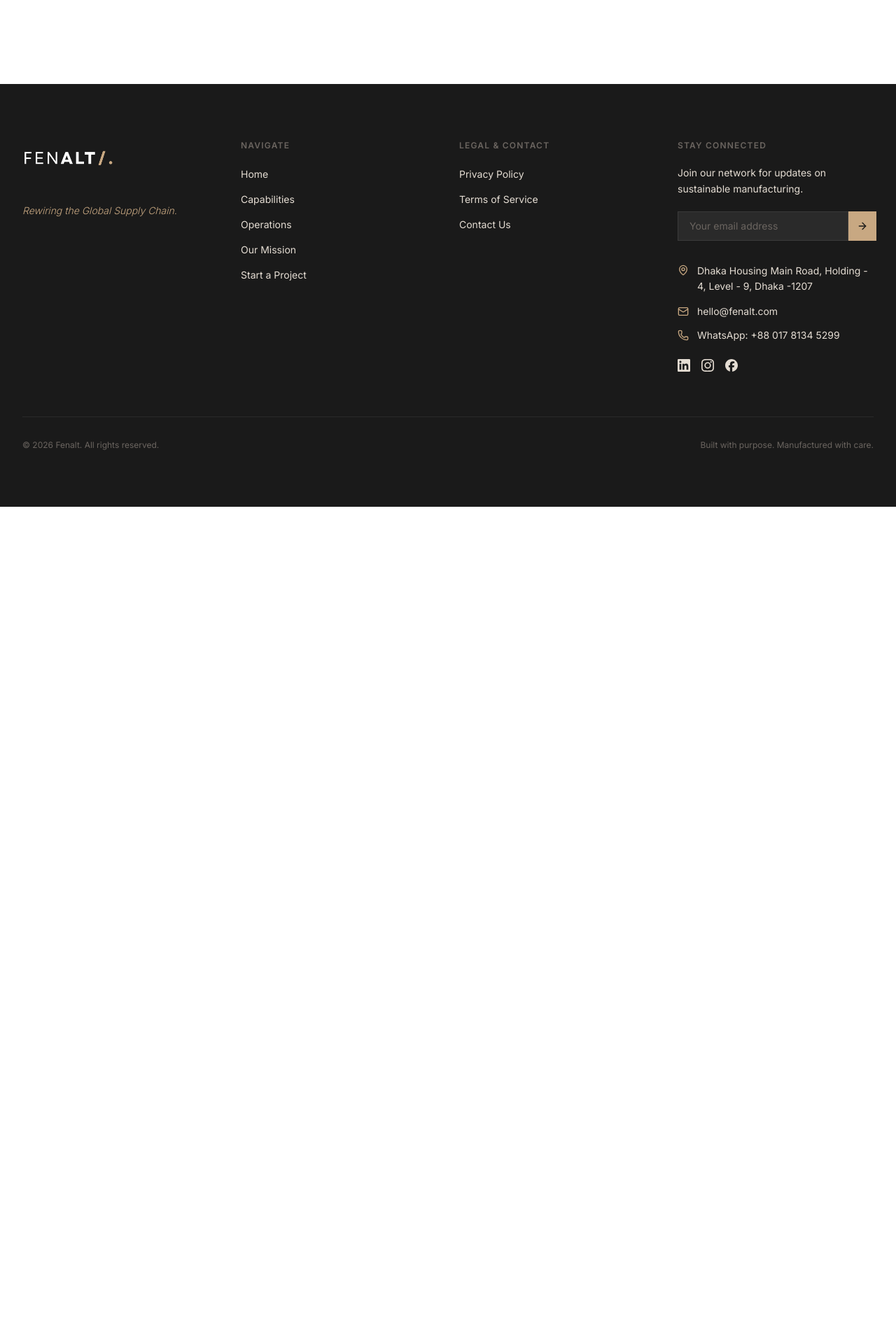
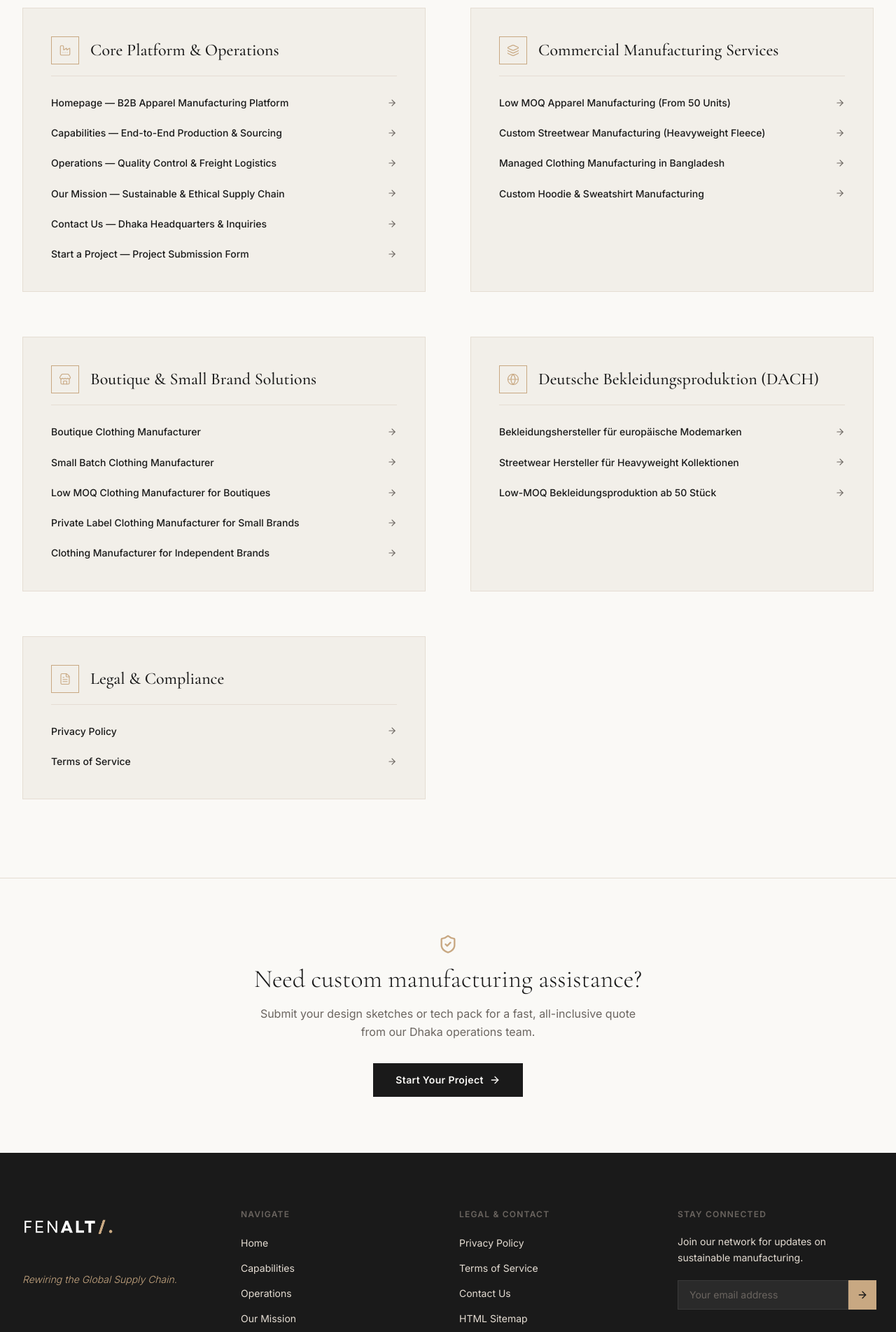
Before and after one commit to rifatkhan97/fenalt, a Next.js app: page /sitemap in a window 1280 px wide. Before the commit this address had no page. Shown: the part 680-2583 px from the top of the page at 70% size. Before the commit the page ends 1404 px from the top, so only its background shows below. Built offline with nearby package versions, Linux system fonts and the light colour scheme.

Commit message:
feat: add human-readable HTML sitemap page and footer integration

```diff
--- a/app/sitemap.ts
+++ b/app/sitemap.ts
@@ -26,6 +26,7 @@ export default function sitemap(): MetadataRoute.Sitemap {
     { path: "/mission", changeFrequency: "monthly", priority: 0.7 },
     { path: "/intake", changeFrequency: "weekly", priority: 0.9 },
     { path: "/contact", changeFrequency: "monthly", priority: 0.8 },
+    { path: "/sitemap", changeFrequency: "monthly", priority: 0.5 },
     { path: "/privacy", changeFrequency: "yearly", priority: 0.3 },
     { path: "/terms", changeFrequency: "yearly", priority: 0.3 },
   ];
--- /dev/null
+++ b/app/sitemap/page.tsx
@@ -0,0 +1,182 @@
+import type { Metadata } from "next";
+import Link from "next/link";
+import { ArrowRight, Map, ShieldCheck, Factory, Layers, Store, Globe, FileText } from "lucide-react";
+
+export const metadata: Metadata = {
+  title: "HTML Sitemap & Page Directory | Fenalt",
+  description:
+    "Complete human-readable sitemap and page directory for Fenalt. Explore our apparel manufacturing capabilities, low MOQ services, and global operations.",
+  alternates: {
+    canonical: "https://fenalt.com/sitemap",
+  },
+  openGraph: {
+    title: "HTML Sitemap & Page Directory | Fenalt",
+    description:
+      "Complete human-readable sitemap and page directory for Fenalt. Explore our apparel manufacturing capabilities, low MOQ services, and global operations.",
+    url: "https://fenalt.com/sitemap",
+  },
+};
+
+export default function HTMLSitemapPage() {
+  const breadcrumbsJsonLd = {
+    "@context": "https://schema.org",
+    "@type": "BreadcrumbList",
+    "itemListElement": [
+      {
+        "@type": "ListItem",
+        "position": 1,
+        "name": "Home",
+        "item": "https://fenalt.com",
+      },
+      {
+        "@type": "ListItem",
+        "position": 2,
+        "name": "Sitemap",
+        "item": "https://fenalt.com/sitemap",
+      },
+    ],
+  };
+
+  const categories = [
+    {
+      icon: Factory,
+      title: "Core Platform & Operations",
+      links: [
+        { href: "/", label: "Homepage — B2B Apparel Manufacturing Platform" },
+        { href: "/capabilities", label: "Capabilities — End-to-End Production & Sourcing" },
+        { href: "/operations", label: "Operations — Quality Control & Freight Logistics" },
+        { href: "/mission", label: "Our Mission — Sustainable & Ethical Supply Chain" },
+        { href: "/contact", label: "Contact Us — Dhaka Headquarters & Inquiries" },
+        { href: "/intake", label: "Start a Project — Project Submission Form" },
+      ],
+    },
+    {
+      icon: Layers,
+      title: "Commercial Manufacturing Services",
+      links: [
+        { href: "/low-moq-apparel-manufacturing", label: "Low MOQ Apparel Manufacturing (From 50 Units)" },
+        { href: "/streetwear-manufacturing", label: "Custom Streetwear Manufacturing (Heavyweight Fleece)" },
+        { href: "/clothing-manufacturer-bangladesh", label: "Managed Clothing Manufacturing in Bangladesh" },
+        { href: "/hoodie-manufacturing", label: "Custom Hoodie & Sweatshirt Manufacturing" },
+      ],
+    },
+    {
+      icon: Store,
+      title: "Boutique & Small Brand Solutions",
+      links: [
+        { href: "/boutique-clothing-manufacturer", label: "Boutique Clothing Manufacturer" },
+        { href: "/small-batch-clothing-manufacturer", label: "Small Batch Clothing Manufacturer" },
+        { href: "/low-moq-clothing-manufacturer-for-boutiques", label: "Low MOQ Clothing Manufacturer for Boutiques" },
+        { href: "/private-label-clothing-manufacturer-small-brands", label: "Private Label Clothing Manufacturer for Small Brands" },
+        { href: "/clothing-manufacturer-independent-brands", label: "Clothing Manufacturer for Independent Brands" },
+      ],
+    },
+    {
+      icon: Globe,
+      title: "Deutsche Bekleidungsproduktion (DACH)",
+      links: [
+        { href: "/de/bekleidungshersteller", label: "Bekleidungshersteller für europäische Modemarken" },
+        { href: "/de/streetwear-hersteller", label: "Streetwear Hersteller für Heavyweight Kollektionen" },
+        { href: "/de/low-moq-bekleidungshersteller", label: "Low-MOQ Bekleidungsproduktion ab 50 Stück" },
+      ],
+    },
+    {
+      icon: FileText,
+      title: "Legal & Compliance",
+      links: [
+        { href: "/privacy", label: "Privacy Policy" },
+        { href: "/terms", label: "Terms of Service" },
+      ],
+    },
+  ];
+
+  return (
+    <>
+      <script
+        type="application/ld+json"
+        dangerouslySetInnerHTML={{ __html: JSON.stringify(breadcrumbsJsonLd) }}
+      />
+
+      {/* Hero */}
+      <section className="pt-32 pb-16 lg:pt-44 lg:pb-24 bg-[#F2EFE9] relative overflow-hidden">
+        <div className="max-w-7xl mx-auto px-6 lg:px-8 relative z-10">
+          <div className="flex items-center gap-3 text-[#C8A882] mb-6">
+            <Map size={20} />
+            <span className="text-xs font-semibold uppercase tracking-[0.25em]">Page Directory</span>
+          </div>
+          <h1 className="font-display text-5xl sm:text-6xl lg:text-7xl font-light text-[#1A1A1A] leading-[1.05] max-w-4xl mb-6">
+            HTML Sitemap &amp;{" "}
+            <span className="italic font-medium text-[#2D5016]">Website Directory.</span>
+          </h1>
+          <p className="text-lg text-[#6B6560] leading-relaxed max-w-2xl">
+            Explore all public pages, commercial manufacturing services, specialized boutique solutions, and localized European production routes across the Fenalt platform.
+          </p>
+        </div>
+      </section>
+
+      {/* Sitemap Grid */}
+      <section className="py-20 lg:py-28 bg-[#FAF9F6]">
+        <div className="max-w-7xl mx-auto px-6 lg:px-8">
+          <div className="grid grid-cols-1 lg:grid-cols-2 gap-12 lg:gap-16">
+            {categories.map((cat, i) => {
+              const Icon = cat.icon;
+              return (
+                <div
+                  key={i}
+                  className="bg-[#F2EFE9] border border-[#E5DDD3] p-8 lg:p-10 flex flex-col justify-between"
+                >
+                  <div>
+                    <div className="flex items-center gap-4 mb-6 pb-4 border-b border-[#E5DDD3]">
+                      <div className="w-10 h-10 border border-[#C8A882] flex items-center justify-center text-[#C8A882]">
+                        <Icon size={18} strokeWidth={1.5} />
+                      </div>
+                      <h2 className="font-display text-2xl font-medium text-[#1A1A1A]">
+                        {cat.title}
+                      </h2>
+                    </div>
+
+                    <ul className="space-y-4">
+                      {cat.links.map((link, idx) => (
+                        <li key={idx}>
+                          <Link
+                            href={link.href}
+                            className="group flex items-center justify-between text-sm font-medium text-[#1A1A1A] hover:text-[#2D5016] transition-colors py-1"
+                          >
+                            <span className="leading-snug">{link.label}</span>
+                            <ArrowRight
+                              size={14}
+                              className="text-[#6B6560] group-hover:text-[#2D5016] group-hover:translate-x-1 transition-all duration-200 flex-shrink-0 ml-4"
+                            />
+                          </Link>
+                        </li>
+                      ))}
+                    </ul>
+                  </div>
+                </div>
+              );
+            })}
+          </div>
+        </div>
+      </section>
+
+      {/* Bottom CTA */}
+      <section className="py-20 bg-[#FAF9F6] border-t border-[#E5DDD3]">
+        <div className="max-w-4xl mx-auto px-6 lg:px-8 text-center">
+          <ShieldCheck size={28} className="text-[#C8A882] mx-auto mb-4" />
+          <h2 className="font-display text-3xl lg:text-4xl font-light text-[#1A1A1A] mb-4">
+            Need custom manufacturing assistance?
+          </h2>
+          <p className="text-[#6B6560] leading-relaxed text-base mb-8 max-w-xl mx-auto">
+            Submit your design sketches or tech pack for a fast, all-inclusive quote from our Dhaka operations team.
+          </p>
+          <Link
+            href="/intake"
+            className="inline-flex items-center justify-center gap-2 px-8 py-3.5 bg-[#1A1A1A] text-[#FAF9F6] text-sm font-semibold tracking-wide hover:bg-[#2D5016] transition-colors duration-300"
+          >
+            Start Your Project <ArrowRight size={16} />
+          </Link>
+        </div>
+      </section>
+    </>
+  );
+}
--- a/components/Footer.tsx
+++ b/components/Footer.tsx
@@ -72,6 +72,7 @@ export default function Footer() {
                 { href: "/privacy", label: "Privacy Policy" },
                 { href: "/terms", label: "Terms of Service" },
                 { href: "/contact", label: "Contact Us" },
+                { href: "/sitemap", label: "HTML Sitemap" },
               ].map((link) => (
                 <li key={link.href}>
                   <Link
```
